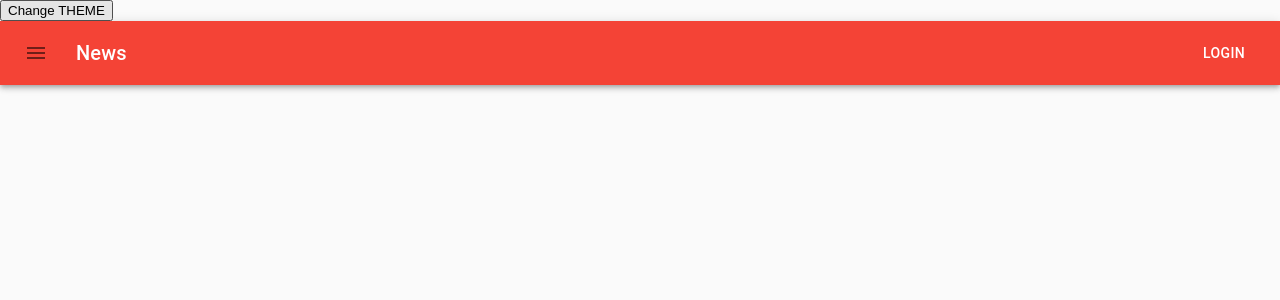
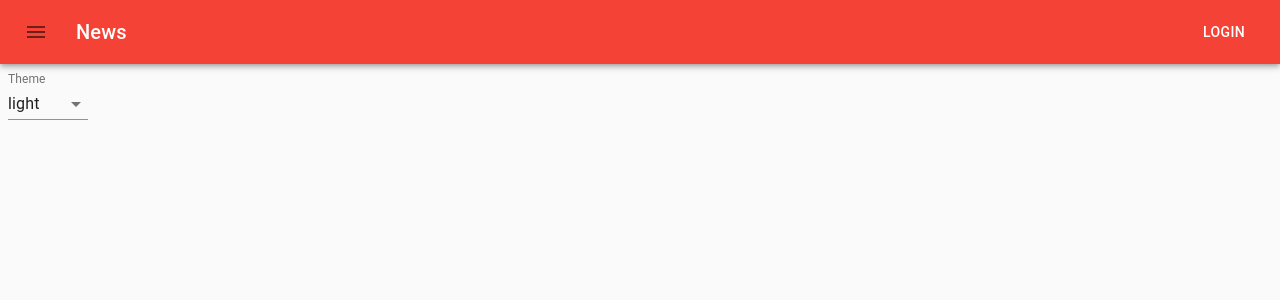
Before and after one commit to maxhaiduk/42-school-projects, a React (Create React App) app in the folder 42_matcha-client/: page / in a window 1280 px wide. Shown: the top 300 px of the page. Built offline with nearby package versions, Linux system fonts and the light colour scheme; the HTML template or start-up script is replaced by a standard one.

Commit message:
Created theme switcher

```diff
--- a/42_matcha-client/src/components/app/app.js
+++ b/42_matcha-client/src/components/app/app.js
@@ -10,16 +10,15 @@ const App = () => {
 
   return (
     <BrowserRouter>
-      <React.StrictMode>
         <div>
+          <Header/>
           <ThemeSwitcher/>
-          <Header/>
+
           <Switch>
             <Route path="/sign-in" component={SignInPage}/>
             <Route path='/sign-up' component={SignUpPage}/>
           </Switch>
         </div>
-      </React.StrictMode>
     </BrowserRouter>
   );
 };
--- a/42_matcha-client/src/components/header/header.js
+++ b/42_matcha-client/src/components/header/header.js
@@ -34,7 +34,7 @@ export default function Header() {
           <Typography variant="h6" className={classes.title}>
             News
           </Typography>
-          <Button color="inherit" onClick={() => {console.log('menu clicked')}}>Login</Button>
+          <Button color="inherit">Login</Button>
         </Toolbar>
       </AppBar>
     </div>
--- a/42_matcha-client/src/components/input-form/components/input-validator/validators/unique-validator.js
+++ b/42_matcha-client/src/components/input-form/components/input-validator/validators/unique-validator.js
@@ -6,8 +6,6 @@ export default class UniqueValidator extends AbstractValidator {
     async validate(value, uniqueHandler) {
 
         const valid = await uniqueHandler(this.inputName, value);
-
-        console.log('result from service: ', valid);
 
         return {
             valid,
--- a/42_matcha-client/src/components/input-form/input-form.js
+++ b/42_matcha-client/src/components/input-form/input-form.js
@@ -117,7 +117,6 @@ class InputForm extends Component {
         const uniqueValidator = new UniqueValidator(inputName);
 
         let { timerId, unique } = this.state.inputFields[inputName];
-        console.log('timer id: ', timerId);
 
         if (timerId) {
             this.clearTimer(inputName, timerId);
--- a/42_matcha-client/src/components/theme-switcher/theme-switcher.js
+++ b/42_matcha-client/src/components/theme-switcher/theme-switcher.js
@@ -1,21 +1,48 @@
-import React from 'react'
-import { CurrentThemeConsumer } from "../../context/current-theme-context";
+import React, { useContext } from 'react'
+import CurrentThemeContext from "../../context/current-theme-context";
 
-const ThemeSwitcher = function() {
+import {
+  makeStyles,
+  FormControl,
+  InputLabel,
+  Select,
+  MenuItem
+} from "@material-ui/core";
+
+const useStyles = makeStyles(theme => ({
+  root: {
+    display: 'flex',
+    flexWrap: 'wrap',
+  },
+  formControl: {
+    margin: theme.spacing(1),
+    minWidth: 80,
+  },
+}));
+
+const ThemeSwitcher = () => {
+
+  const {currentTheme, changeTheme} = useContext(CurrentThemeContext);
+  const classes = useStyles();
 
   return (
-    <CurrentThemeConsumer>
-      {
-        ({currentTheme, changeCurrentTheme}) => (
-          <button
-            onClick={ () => {
-              console.log(currentTheme);}}>
-            Change THEME
-          </button>
 
-        )}
-
-    </CurrentThemeConsumer>
+    <FormControl className={classes.formControl}>
+      <InputLabel htmlFor='theme-switcher'>Theme</InputLabel>
+      <Select
+        value={currentTheme}
+        onChange={(event) => {
+          changeTheme(event.target.value)
+        }}
+        inputProps={{
+          name: 'Theme',
+          id: 'theme-switcher',
+        }}
+      >
+        <MenuItem value='light'>light</MenuItem>
+        <MenuItem value='dark'>dark</MenuItem>
+      </Select>
+    </FormControl>
   )
 };
 
--- a/42_matcha-client/src/context/current-theme-context.js
+++ b/42_matcha-client/src/context/current-theme-context.js
@@ -1,16 +1,10 @@
 import React from "react";
 
 
-const {
-  Provider: CurrentThemeProvider,
-  Consumer: CurrentThemeConsumer,
-} = React.createContext({
-  currentTheme: 'light',
-  changeCurrentTheme: () => {},
+const CurrentThemeContext = React.createContext({
+  currentTheme: '',
+  changeTheme: () => {},
 });
 
 
-export {
-  CurrentThemeProvider,
-  CurrentThemeConsumer,
-}
+export default CurrentThemeContext;
--- a/42_matcha-client/src/mui-theme/mui-theme.js
+++ b/42_matcha-client/src/mui-theme/mui-theme.js
@@ -2,13 +2,12 @@ import React from 'react'
 import { useState } from 'react';
 import { green, red } from '@material-ui/core/colors';
 import { MuiThemeProvider, createMuiTheme } from '@material-ui/core/styles';
+import CurrentThemeContext from '../context/current-theme-context'
 import CssBaseline from '@material-ui/core/CssBaseline';
 
-import { CurrentThemeProvider } from '../context/current-theme-context'
 
-console.log(CurrentThemeProvider);
-
-const darkTheme = createMuiTheme({
+const themes = {
+  dark: createMuiTheme({
     palette: {
       type: 'dark',
       primary: red,
@@ -17,9 +16,8 @@ const darkTheme = createMuiTheme({
     status: {
       danger: 'orange',
     },
-});
-
-const lightTheme = createMuiTheme({
+  }),
+  light: createMuiTheme({
      palette: {
        type: 'light',
        primary: red,
@@ -28,24 +26,24 @@ const lightTheme = createMuiTheme({
      status: {
        danger: 'orange',
      },
-});
+   })
+};
+
+
 
 
 function withMuiTheme(Component) {
   function withMuiTheme(props) {
 
-    // const [ currentTheme, changeCurrentTheme ] = useState('light');
-
-    const [ count, setCount ] = useState(0);
-
+    const [ currentTheme, changeTheme ] = useState('light');
 
     return (
-      <CurrentThemeProvider value={{count, setCount}}>
-        <MuiThemeProvider theme={lightTheme}>
+        <CurrentThemeContext.Provider value={{currentTheme, changeTheme}}>
+          <MuiThemeProvider theme={themes[currentTheme]}>
             <CssBaseline/>
             <Component {...props} />
           </MuiThemeProvider>
-      </CurrentThemeProvider>
+        </CurrentThemeContext.Provider>
     );
   }
 
```
Lines whose indentation alone changed are shown as unchanged.
